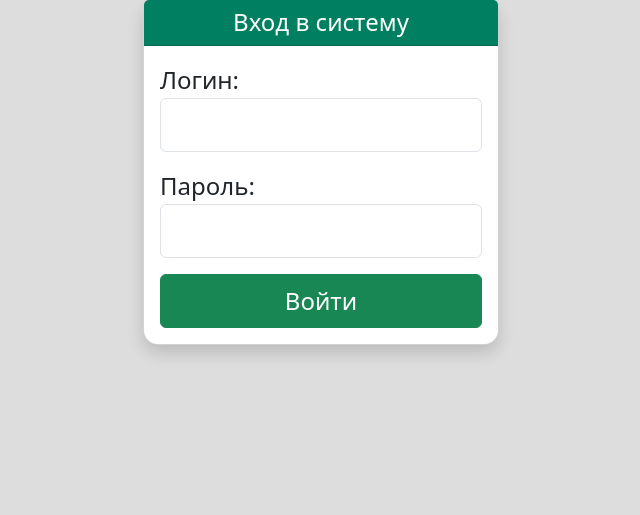
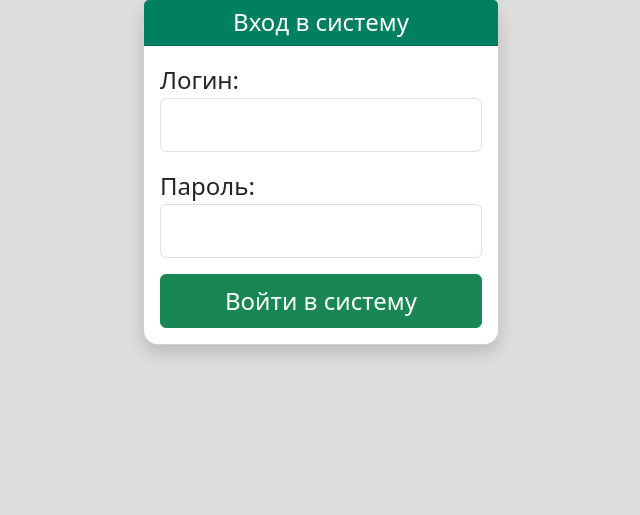
Before and after one commit to NikolaySkotnikov/OEE, a Django app: page / in a window 1280 px wide. Shown: the part 224-739 px from the top of the page, without its empty margins (319-959 px from the left). Run offline with Django 5.2, Linux system fonts and the light colour scheme.

Commit message:
gunicorn3

```diff
--- a/users/templates/users/login.html
+++ b/users/templates/users/login.html
@@ -15,7 +15,7 @@
                         {% csrf_token %}
                         {{ form.as_p }}
                         <div class="d-grid">
-                            <button type="submit" class="btn btn-success">Войти</button>
+                            <button type="submit" class="btn btn-success">Войти в систему</button>
                         </div>
                     </form>
                 </div>
```
